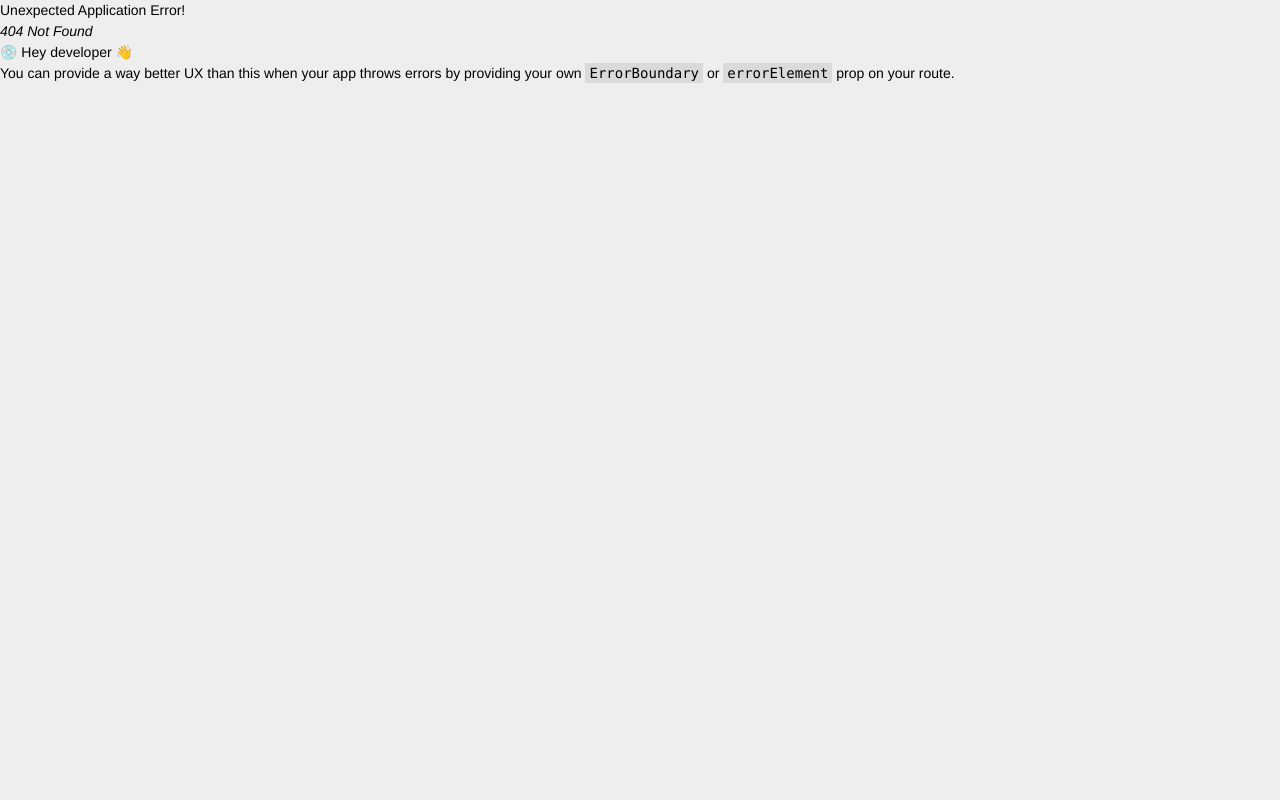
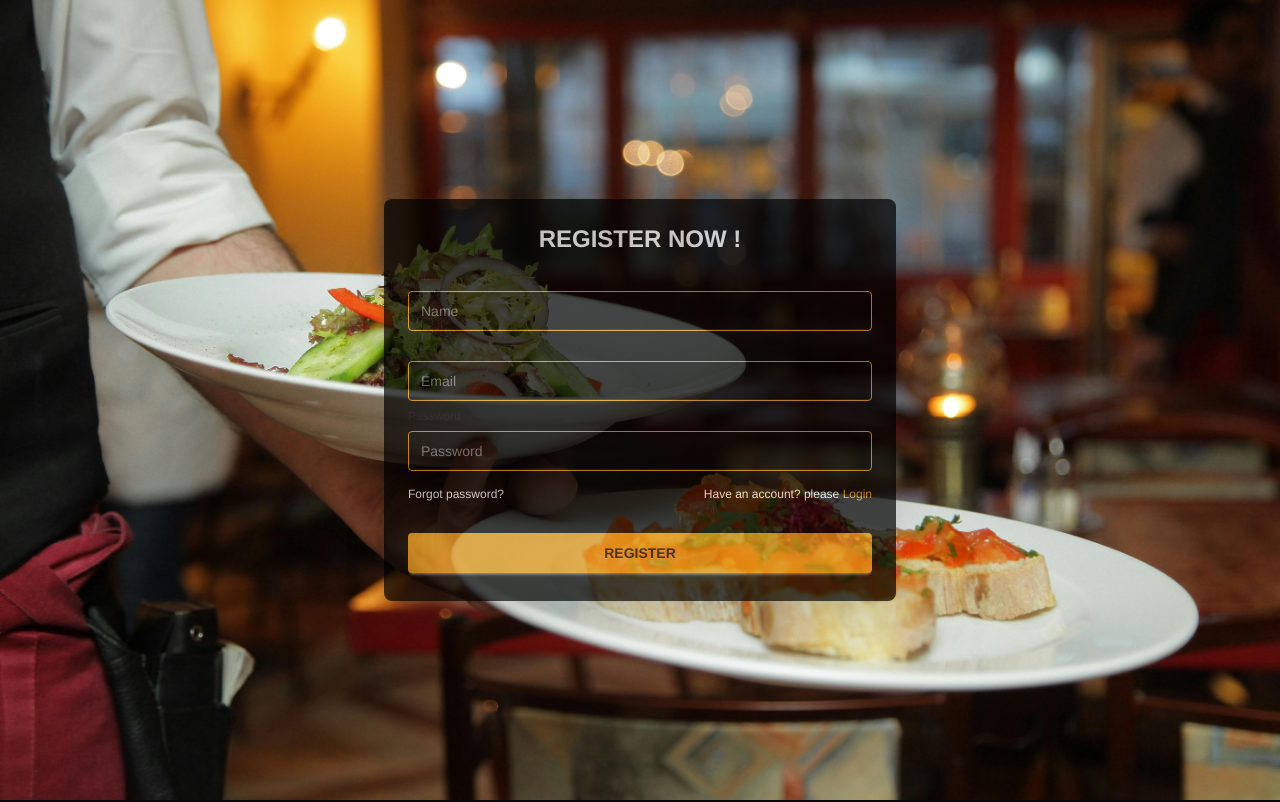
Before and after one commit to helal9380/foodApp, a React (Vite) app: page /register in a window 1280 px wide. Before the commit this address had no page. Shown: the top 802 px of the page. Built offline with nearby package versions, Linux system fonts and the light colour scheme; no server answers.

Commit message:
added the context api login and register page with firbase config

```diff
--- a/package.json
+++ b/package.json
@@ -12,6 +12,7 @@
   "dependencies": {
     "@tailwindcss/vite": "^4.0.12",
     "dotenv": "^16.4.7",
+    "firebase": "^11.4.0",
     "framer-motion": "^12.5.0",
     "react": "^19.0.0",
     "react-dom": "^19.0.0",
@@ -20,6 +21,7 @@
     "react-router": "^7.3.0",
     "react-router-dom": "^7.3.0",
     "react-tabs": "^6.1.0",
+    "react-toastify": "^11.0.5",
     "swiper": "^11.2.5"
   },
   "devDependencies": {
--- a/src/components/Loading.jsx
+++ b/src/components/Loading.jsx
@@ -1,9 +1,7 @@
 /** @format */
 
-import React from "react";
-
 const Loading = ({ category }) => {
-  return <p clasName="text-4xl">Loading {category}...</p>;
+  return <p className="text-xl">Loading {category}...</p>;
 };
 
 export default Loading;
--- /dev/null
+++ b/src/context/AuthContextProvider.jsx
@@ -0,0 +1,57 @@
+/** @format */
+
+import {
+  createUserWithEmailAndPassword,
+  getAuth,
+  onAuthStateChanged,
+  signInWithEmailAndPassword,
+  signOut,
+} from "firebase/auth";
+import React, { useEffect, useState } from "react";
+import { app } from "../firebase/firebase.config";
+import { AuthContext } from "./index.js";
+
+const auth = getAuth(app);
+const AuthContextProvider = ({ children }) => {
+  const [user, setUser] = useState(null);
+  const [loading, setLoading] = useState(true);
+
+  const createUser = (email, password) => {
+    setLoading(true);
+    return createUserWithEmailAndPassword(auth, email, password);
+  };
+
+  const signIn = (email, password) => {
+    setLoading(true);
+    return signInWithEmailAndPassword(auth, email, password);
+  };
+
+  const logOut = () => {
+    setLoading(true);
+    return signOut(auth);
+  };
+
+  useEffect(() => {
+    const unsubscribe = onAuthStateChanged(auth, (currentUser) => {
+      setUser(currentUser);
+      setLoading(false);
+    });
+
+    return () => unsubscribe(); // Cleanup listener
+  }, [loading]);
+
+  const userAuth = {
+    user,
+    loading,
+    createUser,
+    signIn,
+    logOut,
+  };
+  return (
+    <>
+      <AuthContext.Provider value={userAuth}>{children}</AuthContext.Provider>
+    </>
+  );
+};
+
+export default AuthContextProvider;
--- /dev/null
+++ b/src/context/index.js
@@ -0,0 +1,6 @@
+/** @format */
+
+import { createContext } from "react";
+const AuthContext = createContext(null);
+
+export { AuthContext };
--- /dev/null
+++ b/src/firebase/firebase.config.js
@@ -0,0 +1,19 @@
+/** @format */
+
+// Import the functions you need from the SDKs you need
+import { initializeApp } from "firebase/app";
+// TODO: Add SDKs for Firebase products that you want to use
+// https://firebase.google.com/docs/web/setup#available-libraries
+
+// Your web app's Firebase configuration
+const firebaseConfig = {
+  apiKey: import.meta.env.VITE_apiKey,
+  authDomain: import.meta.env.VITE_authDomain,
+  projectId: import.meta.env.VITE_projectId,
+  storageBucket: import.meta.env.VITE_storageBucket,
+  messagingSenderId: import.meta.env.VITE_messagingSenderId,
+  appId: import.meta.env.VITE_appId,
+};
+
+// Initialize Firebase
+export const app = initializeApp(firebaseConfig);
--- a/src/main.jsx
+++ b/src/main.jsx
@@ -1,14 +1,17 @@
 /** @format */
-
 import React from "react";
 import ReactDOM from "react-dom/client";
 import { RouterProvider } from "react-router-dom";
+import { ToastContainer } from "react-toastify";
+import AuthContextProvider from "./context/AuthContextProvider";
 import "./index.css";
 import { router } from "./routes/router.jsx";
 
 ReactDOM.createRoot(document.getElementById("root")).render(
   <React.StrictMode>
-    <div className=""></div>
-    <RouterProvider router={router} />
+    <ToastContainer />
+    <AuthContextProvider>
+      <RouterProvider router={router} />
+    </AuthContextProvider>
   </React.StrictMode>
 );
--- a/src/page/home/Navbar.jsx
+++ b/src/page/home/Navbar.jsx
@@ -1,11 +1,22 @@
 /** @format */
-import React from "react";
+import { useContext } from "react";
 import { FaUserCircle } from "react-icons/fa";
 import { useParams } from "react-router";
-import { NavLink } from "react-router-dom";
+import { Link, NavLink } from "react-router-dom";
+import { toast } from "react-toastify";
+import { AuthContext } from "../../context";
+const Navbar = () => {
+  const { user, logOut } = useContext(AuthContext);
 
-const Navbar = () => {
   const { initialPath } = useParams();
+
+  const handleLogOut = () => {
+    logOut()
+      .then(() => toast(` the user logout successfully`))
+      .then((error) => {
+        console.log(error);
+      });
+  };
 
   const links = (
     <>
@@ -129,7 +140,11 @@ const Navbar = () => {
             />{" "}
           </svg>
         </div>
-        <button>LOG OUT</button>
+        <button
+          onClick={user && handleLogOut}
+          className="cursor-pointer">
+          {user ? "LOGOUT" : <Link to="/login">LOGIN</Link>}
+        </button>
         <FaUserCircle className="text-2xl" />
       </div>
     </div>
--- a/src/page/home/OurMeno.jsx
+++ b/src/page/home/OurMeno.jsx
@@ -1,10 +1,10 @@
 /** @format */
 
+import { Link } from "react-router";
 import ItemCategory from "../../components/ItemCategory";
 import Loading from "../../components/Loading";
 import SectionTitle from "../../components/SectionTitle";
 import useMenu from "../../hook/useMenu";
-
 const OurMeno = () => {
   const { menu, isLoading } = useMenu();
   const popular = menu.filter((item) => item.category === "popular");
@@ -28,7 +28,9 @@ const OurMeno = () => {
         )}
       </div>
       <div className="flex justify-center items-center">
-        <button className="btn hover:bg-[#FFA300]">View Full Menu</button>
+        <Link to="/menu">
+          <button className="btn hover:bg-[#FFA300]">View Full Menu</button>
+        </Link>
       </div>
     </div>
   );
--- /dev/null
+++ b/src/page/login/Login.jsx
@@ -0,0 +1,71 @@
+/** @format */
+import { useContext } from "react";
+import { Link } from "react-router";
+import { toast } from "react-toastify";
+import loginImg from "../../assets/login.jpg";
+import { AuthContext } from "../../context";
+import Navbar from "../home/Navbar";
+const Login = () => {
+  const { signIn } = useContext(AuthContext);
+  const handleLogin = (e) => {
+    e.preventDefault();
+    const form = e.target;
+    const email = form.email.value;
+    const password = form.password.value;
+    signIn(email, password)
+      .then(() => toast(`Login success`))
+      .catch((error) => console.log(error));
+  };
+  return (
+    <>
+      <Navbar />
+      <div
+        className="hero  min-h-screen text-white"
+        style={{
+          backgroundImage: `url(${loginImg})`,
+        }}>
+        <div className="card bg-black opacity-70 w-[40%] shadow-2xl">
+          <form
+            onSubmit={handleLogin}
+            className="card-body ">
+            <h3 className="text-2xl font-semibold text-center uppercase">
+              Login Now !
+            </h3>
+            <fieldset className="fieldset">
+              <label className="fieldset-label">Email</label>
+              <input
+                type="email"
+                className="input w-full bg-transparent border-[#e49917]"
+                placeholder="Email"
+                name="email"
+              />
+              <label className="fieldset-label">Password</label>
+              <input
+                type="password"
+                className="input w-full bg-transparent border-[#e49917]"
+                placeholder="Password"
+                name="password"
+              />
+              <div className="flex justify-between">
+                <a className="link link-hover">Forgot password?</a>
+                <span>
+                  Are you new here? please{" "}
+                  <Link
+                    className="text-[#e49917]"
+                    to="/register">
+                    Register
+                  </Link>
+                </span>
+              </div>
+              <button className="btn bg-[#e49917] border-none mt-4">
+                LOGIN
+              </button>
+            </fieldset>
+          </form>
+        </div>
+      </div>
+    </>
+  );
+};
+
+export default Login;
--- a/src/page/ourMenu/Offered.jsx
+++ b/src/page/ourMenu/Offered.jsx
@@ -20,7 +20,7 @@ const Offered = ({ menu, name }) => {
       </div>
       <div className="flex justify-center items-center">
         <Link
-          to={`/shop/${name}`}
+          to={`/shop/salad`}
           className="btn hover:bg-[#FFA300]">
           ORDER NOW
         </Link>
--- /dev/null
+++ b/src/page/register/Register.jsx
@@ -0,0 +1,79 @@
+/** @format */
+import { useContext } from "react";
+import { Link } from "react-router";
+import { toast } from "react-toastify";
+import loginImg from "../../assets/login.jpg";
+import { AuthContext } from "../../context";
+const Register = () => {
+  const { createUser } = useContext(AuthContext);
+  const handleRegister = (e) => {
+    e.preventDefault();
+    const form = e.target;
+    const email = form.email.value;
+    const password = form.password.value;
+
+    createUser(email, password)
+      .then((result) => {
+        toast(` the ${result.user.email} added successfully`);
+      })
+      .catch((error) => console.log(error.massege));
+  };
+  return (
+    <div
+      className="hero  min-h-screen text-white"
+      style={{
+        backgroundImage: `url(${loginImg})`,
+      }}>
+      <form
+        onSubmit={handleRegister}
+        className="card bg-black opacity-70 w-[40%] shadow-2xl">
+        <div className="card-body ">
+          <h3 className="text-2xl font-semibold text-center uppercase">
+            Register Now !
+          </h3>
+          <fieldset className="fieldset text-white">
+            <label className="fieldset-label">Name</label>
+            <input
+              type="text"
+              className="input w-full bg-transparent border-[#e49917]"
+              placeholder="Name"
+              name="name"
+            />
+            <label className="fieldset-label">Email</label>
+            <input
+              type="email"
+              className="input w-full bg-transparent border-[#e49917]"
+              placeholder="Email"
+              name="email"
+            />
+            <label className="fieldset-label">Password</label>
+            <input
+              type="password"
+              className="input w-full bg-transparent border-[#e49917]"
+              placeholder="Password"
+              name="password"
+            />
+            <div className="flex justify-between my-2">
+              <a className="link link-hover">Forgot password?</a>
+              <span>
+                Have an account? please{" "}
+                <Link
+                  className="text-[#e49917]"
+                  to="/login">
+                  Login
+                </Link>
+              </span>
+            </div>
+            <button
+              type="submit"
+              className="btn bg-[#e49917] border-none mt-4">
+              REGISTER
+            </button>
+          </fieldset>
+        </div>
+      </form>
+    </div>
+  );
+};
+
+export default Register;
```
Also changed, not shown: src/routes/router.jsx (+11 -0 lines), src/assets/login.jpg (added), 1 other file (tests, documents, lock files or other folders).
